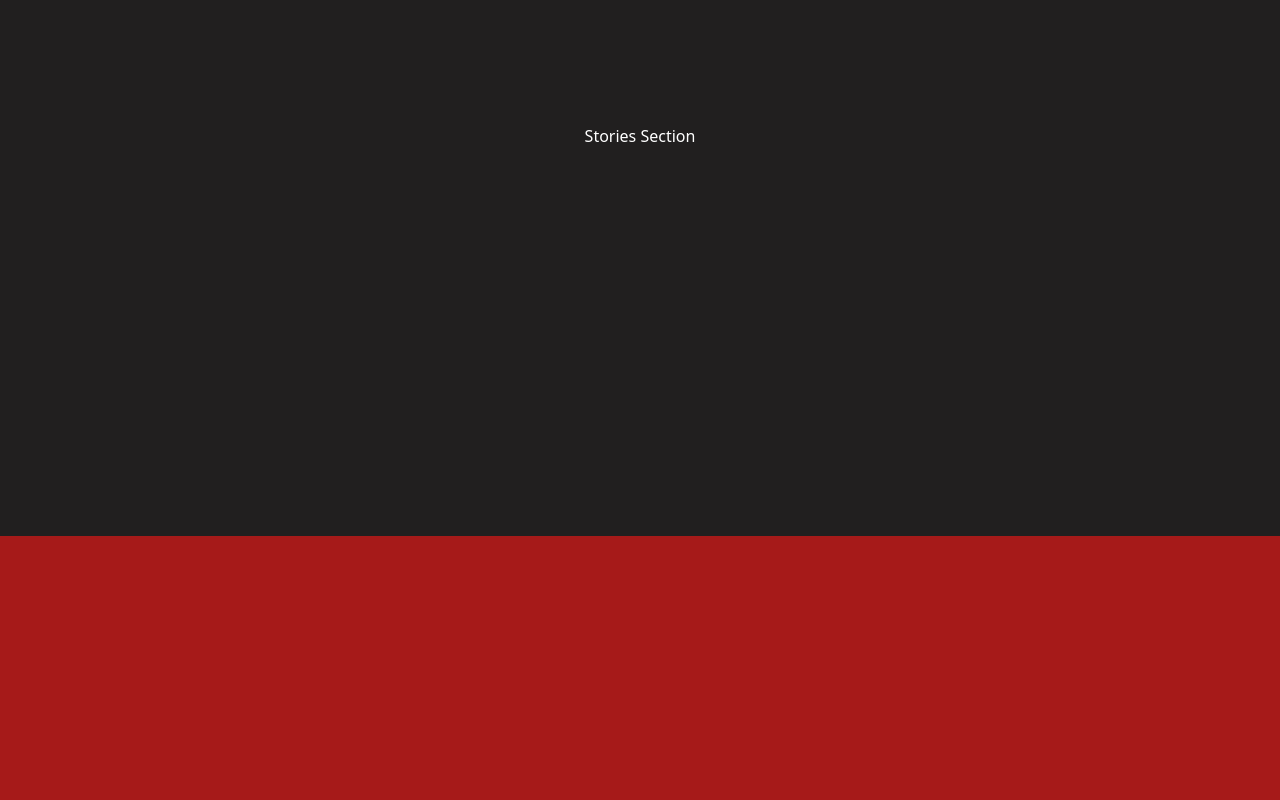
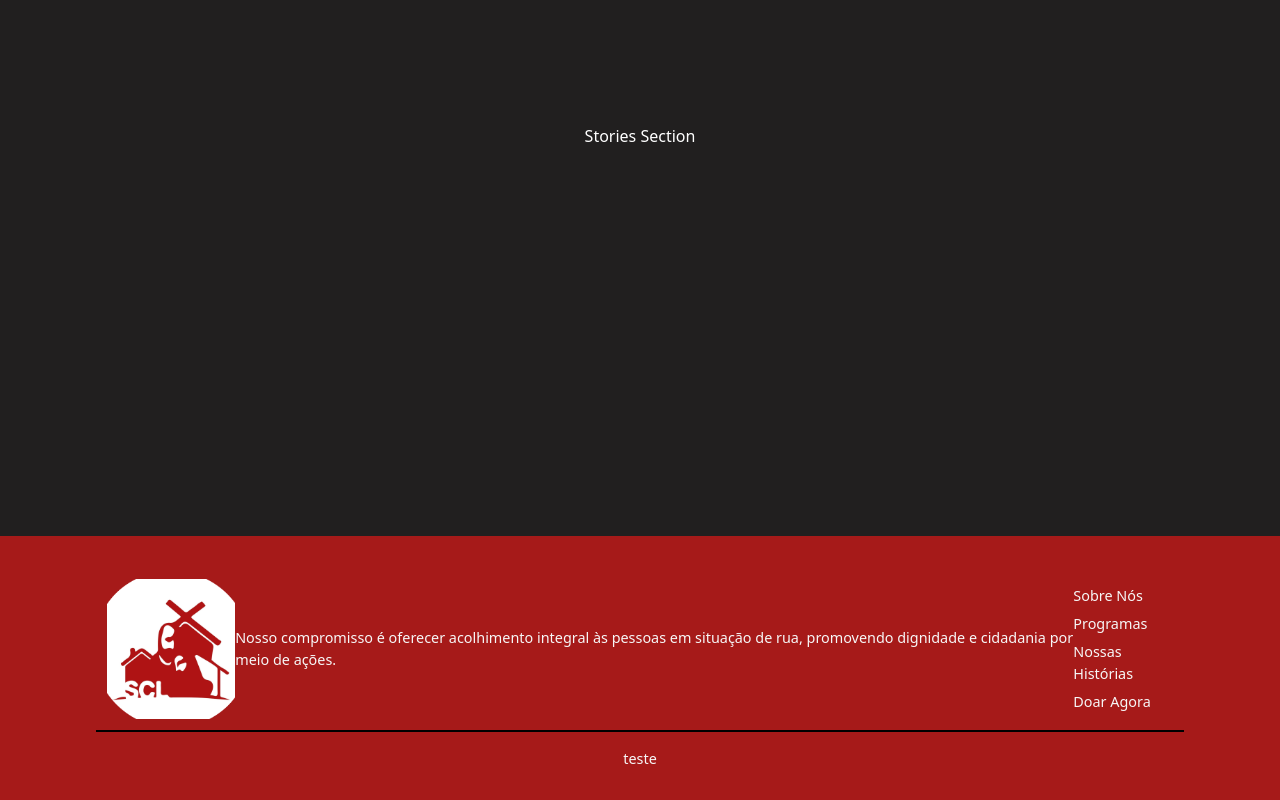
Before and after one commit to Projeto-PIEX-Sao-Camilo-de-Lelis/CSCL-Site, a React (Vite) app in the folder cscl-site/: page / in a window 1280 px wide. Shown: the part 2656-3456 px from the top of the page. Built offline with nearby package versions, Linux system fonts and the light colour scheme.

Commit message:
primeira parte do footer

```diff
--- a/cscl-site/src/components/footer/Footer.jsx
+++ b/cscl-site/src/components/footer/Footer.jsx
@@ -1,10 +1,51 @@
-import { mainColor } from "../../config/Colors";
+import { mainColor, whiteColor } from "../../config/Colors";
 
 export default function Footer() {
   return (
     <div
-      className="w-full h-[33vh]"
-      style={{ backgroundColor: mainColor }}
-    ></div>
+      className="flex flex-col gap-[1rem] justify-center items-center w-full h-[33vh] text-[0.9rem]"
+      style={{ backgroundColor: mainColor, color: whiteColor }}
+    >
+      <div className="flex flex-row w-[85vw] justify-between items-center border-b-2 border-black  p-[0.7rem]">
+        <img
+          src="assets/icons/logo.png"
+          alt="logo da Casa São Camillo de Lelis"
+          className="w-[8rem]"
+        />
+        <p>
+          Nosso compromisso é oferecer acolhimento integral às pessoas em
+          situação de rua, promovendo dignidade e cidadania por meio de ações.
+        </p>
+        <nav className="flex flex-col gap-[0.4rem]">
+          <a
+            className="hover:underline decoration-[#211F1F] underline-offset-4 cursor-pointer"
+            href="#about"
+          >
+            Sobre Nós
+          </a>
+          <a
+            className="hover:underline decoration-[#211F1F] underline-offset-4 cursor-pointer"
+            href="#cards"
+          >
+            Programas
+          </a>
+          <a
+            className="hover:underline decoration-[#211F1F] underline-offset-4 cursor-pointer"
+            href="#stories"
+          >
+            Nossas Histórias
+          </a>
+          <a
+            className="hover:underline decoration-[#211F1F] underline-offset-4 cursor-pointer"
+            href="#donations"
+          >
+            Doar Agora
+          </a>
+        </nav>
+      </div>
+      <div>
+        <p>teste</p>
+      </div>
+    </div>
   );
 }
```
